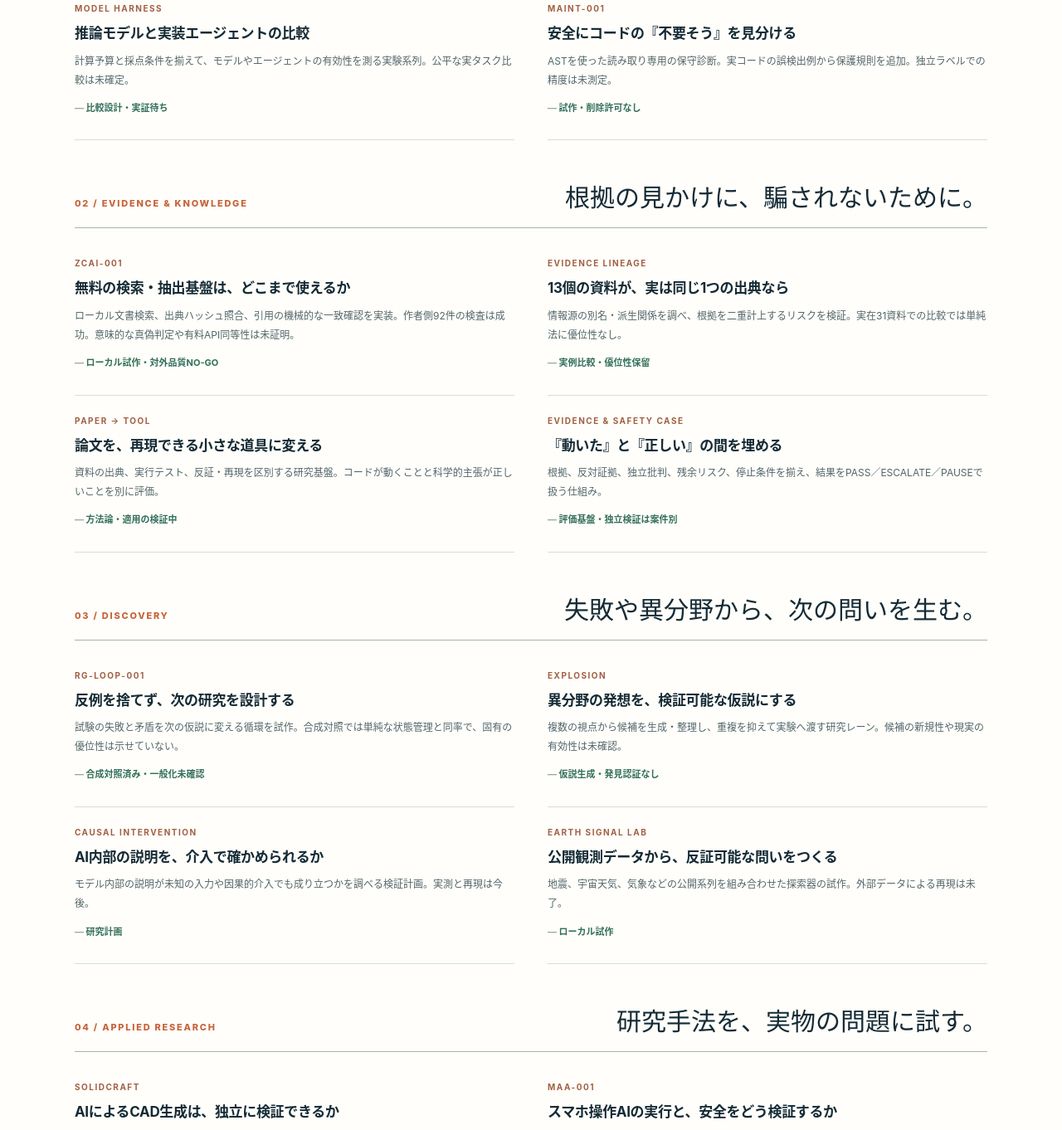
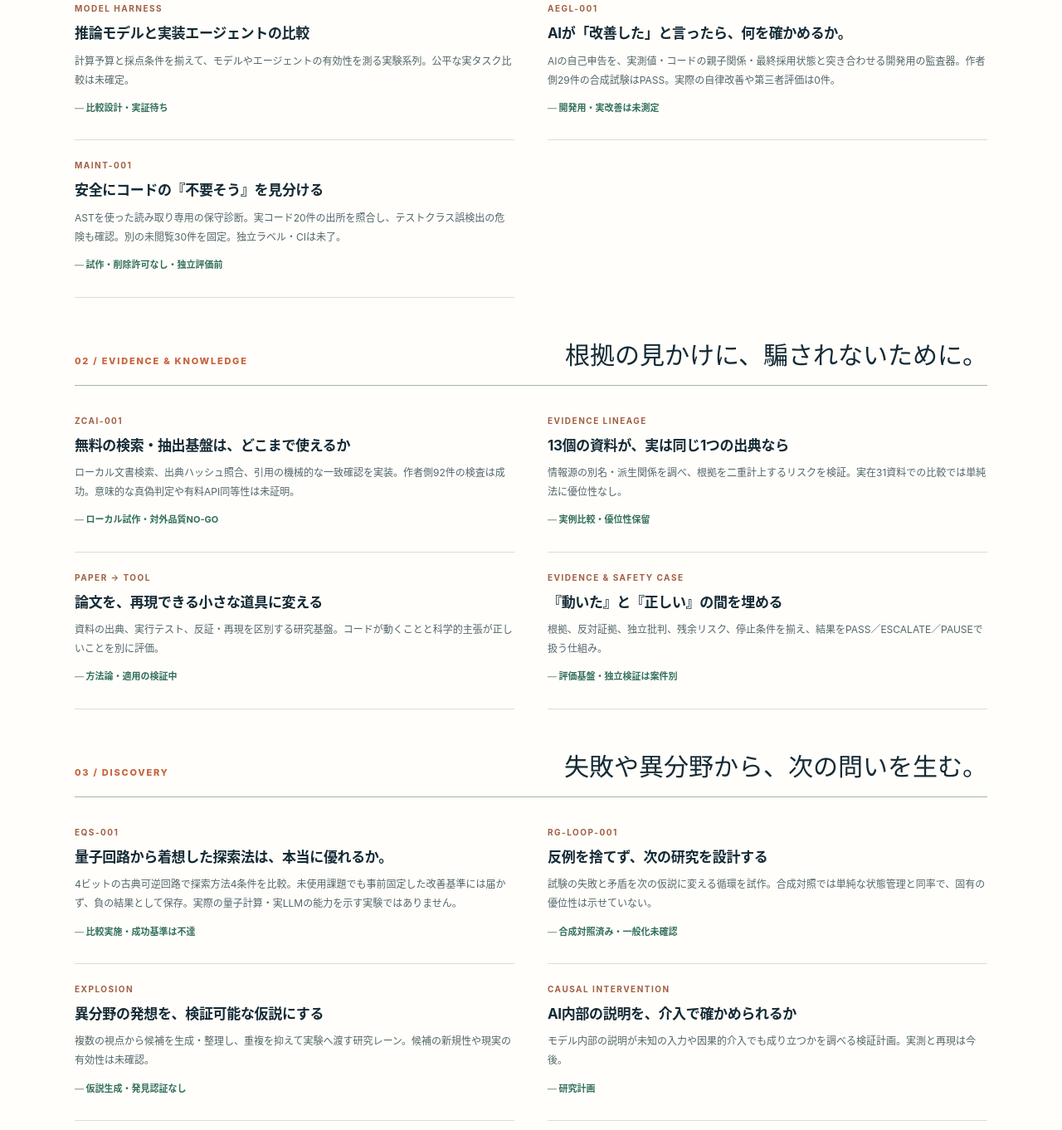
Before and after one commit to neconeco0306/polymath-public-site, a plain HTML site: page index.html in a window 1280 px wide. Shown: the part 2979-4341 px from the top of the page at 83% size. Drawn offline with Linux system fonts and the light colour scheme.

Commit message:
Update public research catalog with qualified new October experiments

```diff
--- a/index.html
+++ b/index.html
@@ -39,9 +39,9 @@
 <div class="section-head"><div><div class="eyebrow label">02 / Research directory · 2026.10.17</div><h2 id="research-catalog-title">研究の全体像。</h2></div><p>研究テーマの公開可能な要旨を掲載。実験の実施・検証と、計画や評価器の完成を明確に区別しています。</p></div>
 <p class="catalog-intro">ここに載せるのは<strong>公開してもよい説明の要約</strong>です。非公開リポジトリ、未公開の実験記録、第三者の個人データは公開していません。各項目の状態は2026年10月17日時点のスナップショットであり、成果の独立認証を意味しません。</p>
 <div class="catalog-groups">
-<section class="catalog-group" aria-label="01 / AI EVALUATION"><div class="catalog-heading"><span class="eyebrow">01 / AI EVALUATION</span><h3>AIは、どんな条件で賢くなるのか。</h3></div><div class="catalog-items"><article class="catalog-item"><div class="catalog-kicker">HPA-001</div><h4>プロンプトと外部チェックの効果を切り分ける</h4><p>普通／構造化プロンプト／外部チェック／両方の4条件を比較する評価器。人工データ24件の開発テストは通過。</p><span class="catalog-status">評価器完成・実AI比較0件</span></article><article class="catalog-item"><div class="catalog-kicker">PAA-001</div><h4>エージェントを増やせば、成果は増えるか</h4><p>単独／並列／並列＋チェックを、同一課題・同一予算・外部評価で比較する設計。人工データ19件のテスト済み。</p><span class="catalog-status">評価器完成・実AI比較0件</span></article><article class="catalog-item"><div class="catalog-kicker">MODEL HARNESS</div><h4>推論モデルと実装エージェントの比較</h4><p>計算予算と採点条件を揃えて、モデルやエージェントの有効性を測る実験系列。公平な実タスク比較は未確定。</p><span class="catalog-status">比較設計・実証待ち</span></article><article class="catalog-item"><div class="catalog-kicker">MAINT-001</div><h4>安全にコードの『不要そう』を見分ける</h4><p>ASTを使った読み取り専用の保守診断。実コードの誤検出例から保護規則を追加。独立ラベルでの精度は未測定。</p><span class="catalog-status">試作・削除許可なし</span></article></div></section>
+<section class="catalog-group" aria-label="01 / AI EVALUATION"><div class="catalog-heading"><span class="eyebrow">01 / AI EVALUATION</span><h3>AIは、どんな条件で賢くなるのか。</h3></div><div class="catalog-items"><article class="catalog-item"><div class="catalog-kicker">HPA-001</div><h4>プロンプトと外部チェックの効果を切り分ける</h4><p>普通／構造化プロンプト／外部チェック／両方の4条件を比較する評価器。人工データ24件の開発テストは通過。</p><span class="catalog-status">評価器完成・実AI比較0件</span></article><article class="catalog-item"><div class="catalog-kicker">PAA-001</div><h4>エージェントを増やせば、成果は増えるか</h4><p>単独／並列／並列＋チェックを、同一課題・同一予算・外部評価で比較する設計。人工データ19件のテスト済み。</p><span class="catalog-status">評価器完成・実AI比較0件</span></article><article class="catalog-item"><div class="catalog-kicker">MODEL HARNESS</div><h4>推論モデルと実装エージェントの比較</h4><p>計算予算と採点条件を揃えて、モデルやエージェントの有効性を測る実験系列。公平な実タスク比較は未確定。</p><span class="catalog-status">比較設計・実証待ち</span></article><article class="catalog-item"><div class="catalog-kicker">AEGL-001</div><h4>AIが「改善した」と言ったら、何を確かめるか。</h4><p>AIの自己申告を、実測値・コードの親子関係・最終採用状態と突き合わせる開発用の監査器。作者側29件の合成試験はPASS。実際の自律改善や第三者評価は0件。</p><span class="catalog-status">開発用・実改善は未測定</span></article><article class="catalog-item"><div class="catalog-kicker">MAINT-001</div><h4>安全にコードの『不要そう』を見分ける</h4><p>ASTを使った読み取り専用の保守診断。実コード20件の出所を照合し、テストクラス誤検出の危険も確認。別の未閲覧30件を固定。独立ラベル・CIは未了。</p><span class="catalog-status">試作・削除許可なし・独立評価前</span></article></div></section>
 <section class="catalog-group" aria-label="02 / EVIDENCE &amp; KNOWLEDGE"><div class="catalog-heading"><span class="eyebrow">02 / EVIDENCE &amp; KNOWLEDGE</span><h3>根拠の見かけに、騙されないために。</h3></div><div class="catalog-items"><article class="catalog-item"><div class="catalog-kicker">ZCAI-001</div><h4>無料の検索・抽出基盤は、どこまで使えるか</h4><p>ローカル文書検索、出典ハッシュ照合、引用の機械的な一致確認を実装。作者側92件の検査は成功。意味的な真偽判定や有料API同等性は未証明。</p><span class="catalog-status">ローカル試作・対外品質NO-GO</span></article><article class="catalog-item"><div class="catalog-kicker">EVIDENCE LINEAGE</div><h4>13個の資料が、実は同じ1つの出典なら</h4><p>情報源の別名・派生関係を調べ、根拠を二重計上するリスクを検証。実在31資料での比較では単純法に優位性なし。</p><span class="catalog-status">実例比較・優位性保留</span></article><article class="catalog-item"><div class="catalog-kicker">PAPER → TOOL</div><h4>論文を、再現できる小さな道具に変える</h4><p>資料の出典、実行テスト、反証・再現を区別する研究基盤。コードが動くことと科学的主張が正しいことを別に評価。</p><span class="catalog-status">方法論・適用の検証中</span></article><article class="catalog-item"><div class="catalog-kicker">EVIDENCE &amp; SAFETY CASE</div><h4>『動いた』と『正しい』の間を埋める</h4><p>根拠、反対証拠、独立批判、残余リスク、停止条件を揃え、結果をPASS／ESCALATE／PAUSEで扱う仕組み。</p><span class="catalog-status">評価基盤・独立検証は案件別</span></article></div></section>
-<section class="catalog-group" aria-label="03 / DISCOVERY"><div class="catalog-heading"><span class="eyebrow">03 / DISCOVERY</span><h3>失敗や異分野から、次の問いを生む。</h3></div><div class="catalog-items"><article class="catalog-item"><div class="catalog-kicker">RG-LOOP-001</div><h4>反例を捨てず、次の研究を設計する</h4><p>試験の失敗と矛盾を次の仮説に変える循環を試作。合成対照では単純な状態管理と同率で、固有の優位性は示せていない。</p><span class="catalog-status">合成対照済み・一般化未確認</span></article><article class="catalog-item"><div class="catalog-kicker">EXPLOSION</div><h4>異分野の発想を、検証可能な仮説にする</h4><p>複数の視点から候補を生成・整理し、重複を抑えて実験へ渡す研究レーン。候補の新規性や現実の有効性は未確認。</p><span class="catalog-status">仮説生成・発見認証なし</span></article><article class="catalog-item"><div class="catalog-kicker">CAUSAL INTERVENTION</div><h4>AI内部の説明を、介入で確かめられるか</h4><p>モデル内部の説明が未知の入力や因果的介入でも成り立つかを調べる検証計画。実測と再現は今後。</p><span class="catalog-status">研究計画</span></article><article class="catalog-item"><div class="catalog-kicker">EARTH SIGNAL LAB</div><h4>公開観測データから、反証可能な問いをつくる</h4><p>地震、宇宙天気、気象などの公開系列を組み合わせた探索器の試作。外部データによる再現は未了。</p><span class="catalog-status">ローカル試作</span></article></div></section>
+<section class="catalog-group" aria-label="03 / DISCOVERY"><div class="catalog-heading"><span class="eyebrow">03 / DISCOVERY</span><h3>失敗や異分野から、次の問いを生む。</h3></div><div class="catalog-items"><article class="catalog-item"><div class="catalog-kicker">EQS-001</div><h4>量子回路から着想した探索法は、本当に優れるか。</h4><p>4ビットの古典可逆回路で探索方法4条件を比較。未使用課題でも事前固定した改善基準には届かず、負の結果として保存。実際の量子計算・実LLMの能力を示す実験ではありません。</p><span class="catalog-status">比較実施・成功基準は不達</span></article><article class="catalog-item"><div class="catalog-kicker">RG-LOOP-001</div><h4>反例を捨てず、次の研究を設計する</h4><p>試験の失敗と矛盾を次の仮説に変える循環を試作。合成対照では単純な状態管理と同率で、固有の優位性は示せていない。</p><span class="catalog-status">合成対照済み・一般化未確認</span></article><article class="catalog-item"><div class="catalog-kicker">EXPLOSION</div><h4>異分野の発想を、検証可能な仮説にする</h4><p>複数の視点から候補を生成・整理し、重複を抑えて実験へ渡す研究レーン。候補の新規性や現実の有効性は未確認。</p><span class="catalog-status">仮説生成・発見認証なし</span></article><article class="catalog-item"><div class="catalog-kicker">CAUSAL INTERVENTION</div><h4>AI内部の説明を、介入で確かめられるか</h4><p>モデル内部の説明が未知の入力や因果的介入でも成り立つかを調べる検証計画。実測と再現は今後。</p><span class="catalog-status">研究計画</span></article><article class="catalog-item"><div class="catalog-kicker">EARTH SIGNAL LAB</div><h4>公開観測データから、反証可能な問いをつくる</h4><p>地震、宇宙天気、気象などの公開系列を組み合わせた探索器の試作。外部データによる再現は未了。</p><span class="catalog-status">ローカル試作</span></article></div></section>
 <section class="catalog-group" aria-label="04 / APPLIED RESEARCH"><div class="catalog-heading"><span class="eyebrow">04 / APPLIED RESEARCH</span><h3>研究手法を、実物の問題に試す。</h3></div><div class="catalog-items"><article class="catalog-item"><div class="catalog-kicker">SOLIDCRAFT</div><h4>AIによるCAD生成は、独立に検証できるか</h4><p>自律CADの成果を作者の自己評価から切り離し、幾何・手順・失敗条件を検査する研究パイロット。</p><span class="catalog-status">研究パイロット・認証前</span></article><article class="catalog-item"><div class="catalog-kicker">MAA-001</div><h4>スマホ操作AIの実行と、安全をどう検証するか</h4><p>画面操作の結果や権限境界を、実行証跡と独立評価に結びつける研究。実運用の安全性は未認証。</p><span class="catalog-status">安全性研究・認証前</span></article><article class="catalog-item"><div class="catalog-kicker">AASI-001</div><h4>AI自身による改善提案は、どう測るべきか</h4><p>自己改善の提案・検査・採用を切り分け、採点や検証が同一モデルへ偏らない条件を研究。</p><span class="catalog-status">小規模実験系列・一般化前</span></article></div></section>
 </div>
 <div class="public-source"><div><span class="eyebrow">OPEN SOURCE / VERIFIED PUBLIC SCOPE</span><h3>公開できるコードは、こちらに。</h3><p>研究サイトのHTML・Kepler展示・再現用の解析コード・テストと注意事項を公開しています。研究本体の非公開コードは含みません。</p><a class="source-link" href="https://github.com/neconeco0306/polymath-public-site" target="_blank" rel="noopener noreferrer">GitHubで公開ソースを見る <span aria-hidden="true">↗</span></a></div><div><span class="eyebrow">PUBLIC WORK / NOT A SCIENTIFIC FINDING</span><h3>公開した技術作品も、別に。</h3><p>FRACTUREは画像の差分比較・注釈を試せる公開作品です。研究の独立認証や科学的発見としては扱いません。</p><a class="source-link" href="https://neconeco0306.github.io/fracture-visual-evidence/" target="_blank" rel="noopener noreferrer">FRACTUREを試す <span aria-hidden="true">↗</span></a></div></div>
```
